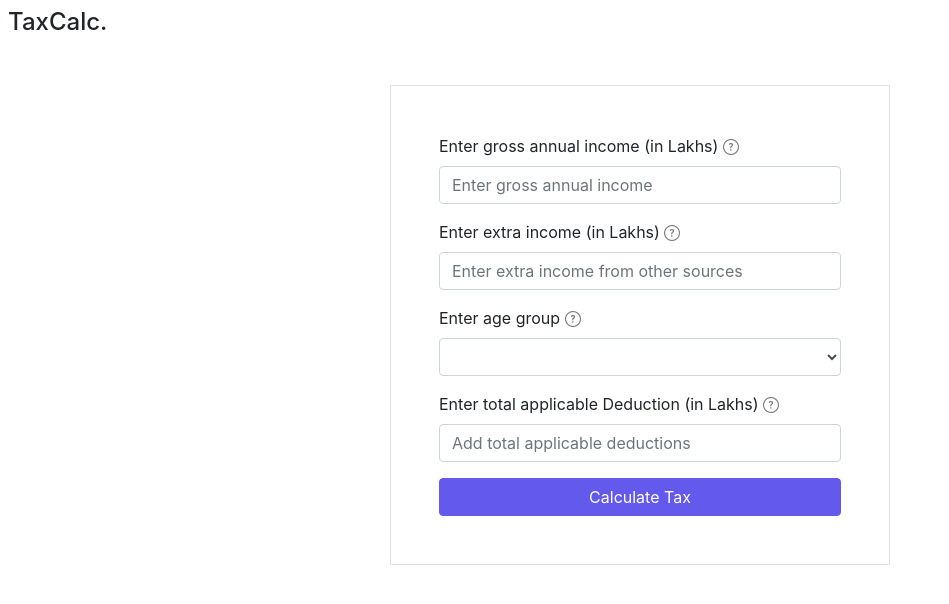
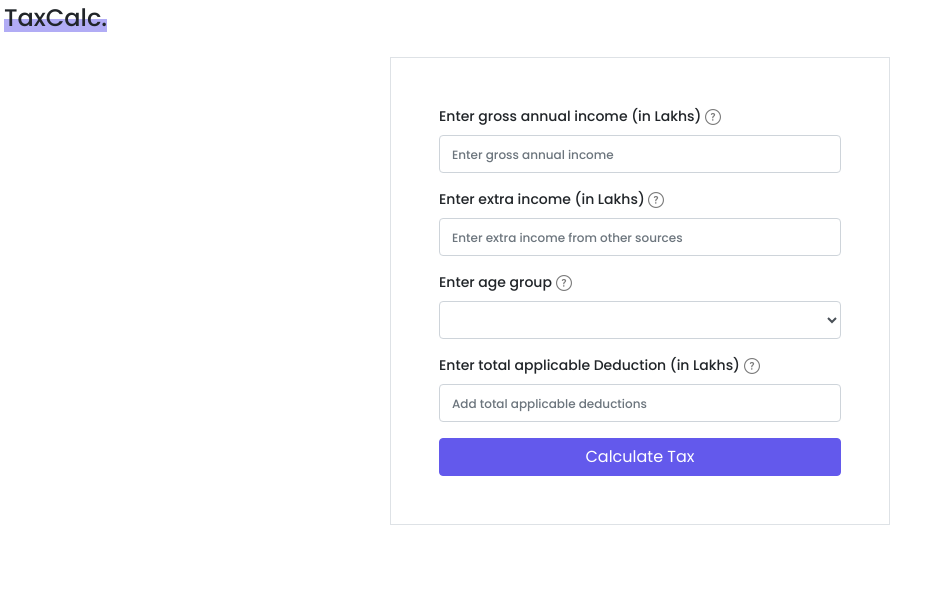
Before and after one commit to Subbu-Lakshmi-Sruthi/fyle-task, a plain HTML site: page index.html in a window 1280 px wide. Shown: the whole page, without its empty margins (0-949 px from the left). Drawn offline with nearby package versions, Linux system fonts and the light colour scheme.

Commit message:
Added styles for placeholder and labels

```diff
--- a/index.html
+++ b/index.html
@@ -8,10 +8,10 @@
   <link rel="stylesheet" href="styles/main.css">
 </head>
 <body>
-    <header class="m-2">
-        <h4>TaxCalc.</h4>
+    <header class="m-1">
+        <span class="h4 highlight">TaxCalc.</span>
     </header>
-    <div class="container mt-5 border p-5 fyle-wrapper">
+    <div class="container mt-4 border p-5 fyle-wrapper">
         <form id="taxCalculatorForm">
             <div class="form-group">
                 <label for="grossIncome">
--- a/styles/main.css
+++ b/styles/main.css
@@ -1,6 +1,8 @@
 /* Prepend custom styles with a unique identifier (fyle) to avoid conflicts with bootstrap styles */
 @import url("tooltip.css");
 @import url("error.css");
+/* poppins google font embed code */
+@import url('https://fonts.googleapis.com/css2?family=Poppins:ital,wght@0,100;0,200;0,300;0,400;0,500;0,600;0,700;0,800;0,900;1,100;1,200;1,300;1,400;1,500;1,600;1,700;1,800;1,900&display=swap');
 
 /* Custom Styles */
 :root {
@@ -8,11 +10,42 @@
     --tooltip-text-bgcolor: #4F5C6A;
     --tooltip-text-color: #fff;
     --button-bgcolor: #6359EC;
+    --highlight-color: #B1ACF5;
     --error-input-borderColor: #AA4A44;
+    --placeholder-text-color: #C5CED8;
+}
+
+body {
+    font-family: "Poppins", sans-serif !important;
+    font-size: 14px;
 }
 
 .fyle-wrapper {
     max-width: 500px;
+}
+
+.highlight {
+    background: linear-gradient(120deg, var(--highlight-color) 0%, var(--highlight-color) 100%);
+    background-repeat: no-repeat;
+    background-size: 100% 40%;
+    background-position: 0 90%;
+}
+
+label {
+    font-weight: 500;
+}
+
+::placeholder {
+    color: var(--placeholder-text-color);
+    font-size: 12px !important;
+    font-weight: 500;
+    opacity: 1; /* Firefox */
+}
+
+::-ms-input-placeholder { /* Edge 12 -18 */
+    color: var(--placeholder-text-color);
+    font-size: 14px !important;
+    font-weight: 500;
 }
 
 /* Override bootstrap styles here */
```
Also changed, not shown: 1 other file.
